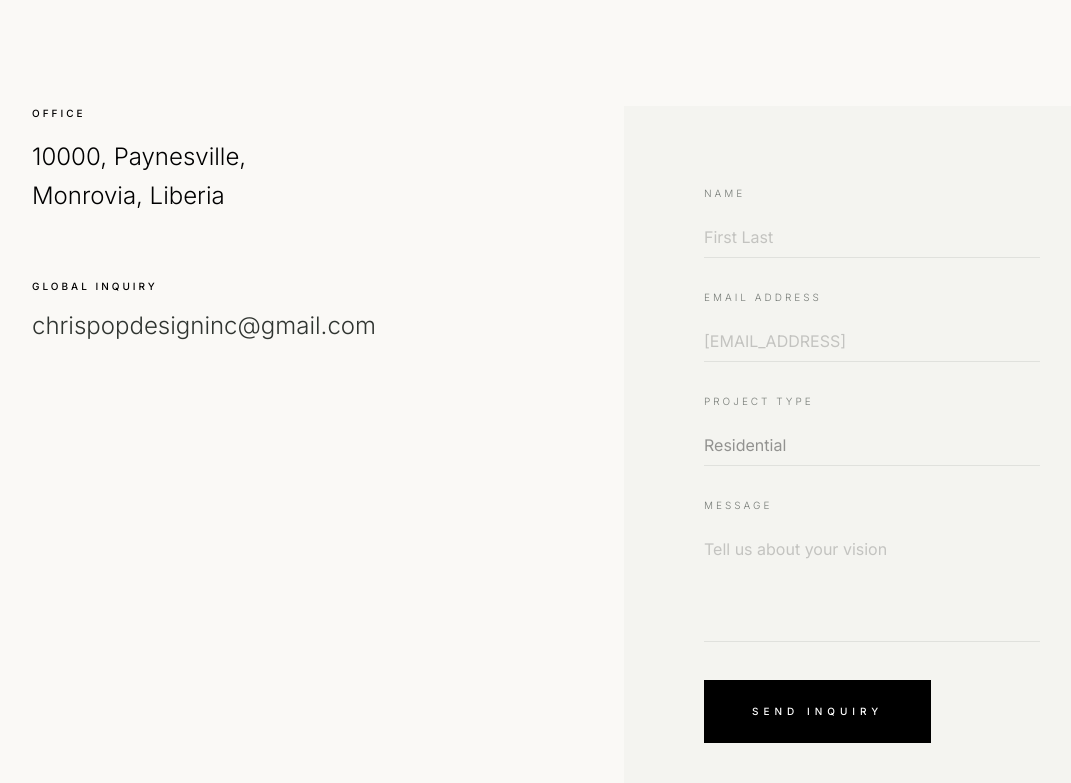
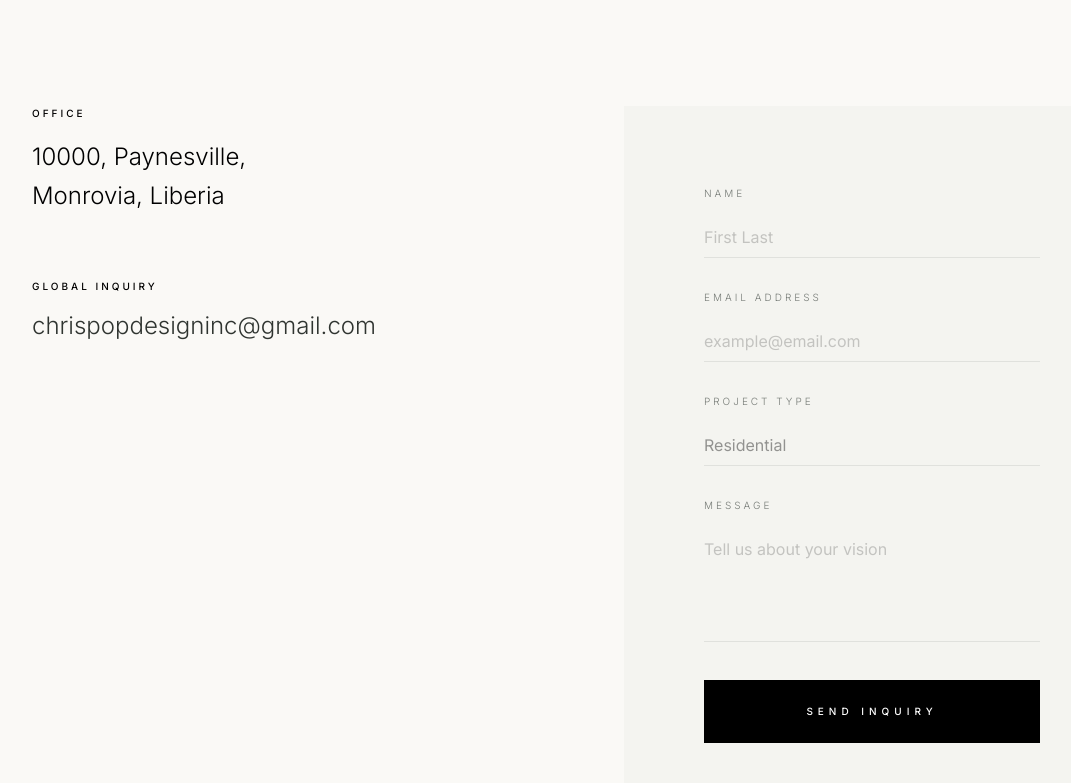
Before and after one commit to wilson20042025/chrispopdesignsinc, a Next.js app: page /contact in a window 1280 px wide. Shown: the part 277-1060 px from the top of the page, without its empty margins (64-1135 px from the left). Built offline with nearby package versions, Linux system fonts and the light colour scheme.

Commit message:
update: form clear after refresh

```diff
--- a/app/contact/page.tsx
+++ b/app/contact/page.tsx
@@ -1,7 +1,38 @@
+"use client";
+
+import { useState } from "react";
 import Header from "../components/Header";
 import Footer from "../components/Footer";
 
 export default function ContactPage() {
+  const [status, setStatus] = useState<"SUCCESS" | "ERROR" | "">("");
+
+  const handleSubmit = async (e: React.FormEvent<HTMLFormElement>) => {
+    e.preventDefault();
+    const form = e.currentTarget;
+    const data = new FormData(form);
+
+    try {
+      const response = await fetch("https://formspree.io/f/xjgpzwpe", {
+        method: "POST",
+        body: data,
+        headers: {
+          'Accept': 'application/json'
+        }
+      });
+
+      if (response.ok) {
+        setStatus("SUCCESS");
+        form.reset();
+        setTimeout(() => setStatus(""), 5000);
+      } else {
+        setStatus("ERROR");
+      }
+    } catch (error) {
+      setStatus("ERROR");
+    }
+  };
+
   return (
     <>
       <Header />
@@ -32,10 +63,10 @@ export default function ContactPage() {
           </div>
 
           <form
-            action="https://formspree.io/f/xjgpzwpe"
-            method="POST"
+            onSubmit={handleSubmit}
             className="space-y-8 md:bg-surface-container-low p-0 md:p-12 lg:p-20"
           >
+            {/* ... form fields remain same ... */}
             <div className="space-y-4">
               <label className="text-[10px] tracking-[0.3em] font-light text-outline uppercase block">Name</label>
               <input
@@ -54,7 +85,7 @@ export default function ContactPage() {
                 type="email"
                 required
                 className="w-full bg-transparent border-b border-outline-variant/30 py-2 focus:outline-none focus:border-on-surface transition-colors placeholder:text-black/20"
-                placeholder="[EMAIL_ADDRESS]"
+                placeholder="example@email.com"
               />
             </div>
 
@@ -78,9 +109,22 @@ export default function ContactPage() {
               />
             </div>
 
-            <button type="submit" className="w-full md:w-auto text-[10px] tracking-[0.5em] font-medium text-white bg-black uppercase px-12 py-6 hover:opacity-80 transition-all duration-500">
-               Send Inquiry
-            </button>
+            <div className="flex flex-col gap-4">
+              <button type="submit" className="w-full md:w-auto text-[10px] tracking-[0.5em] font-medium text-white bg-black uppercase px-12 py-6 hover:opacity-80 transition-all duration-500">
+                Send Inquiry
+              </button>
+
+              {status === "SUCCESS" && (
+                <p className="text-[10px] tracking-[0.2em] text-green-600 uppercase animate-in fade-in slide-in-from-left-2">
+                  Thank you. Your inquiry has been sent.
+                </p>
+              )}
+              {status === "ERROR" && (
+                <p className="text-[10px] tracking-[0.2em] text-red-600 uppercase">
+                  Something went wrong. Please try again.
+                </p>
+              )}
+            </div>
           </form>
         </section>
       </main>
```
